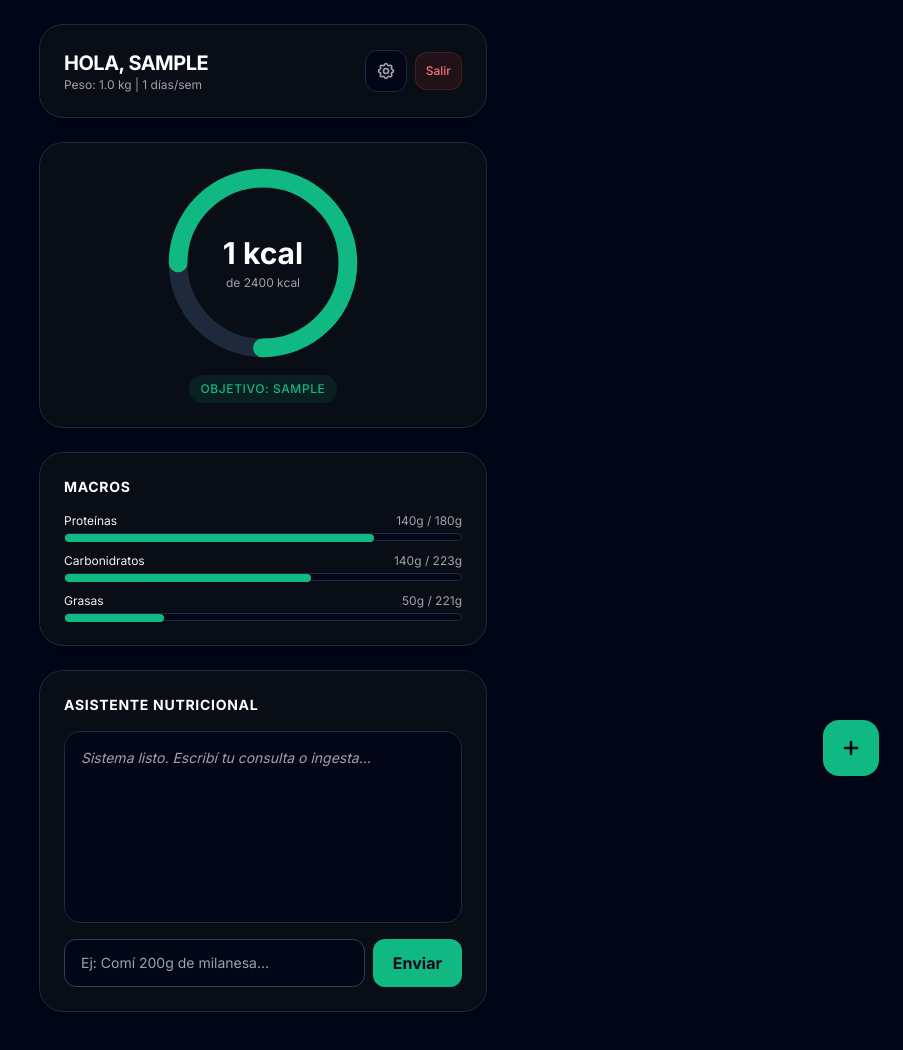
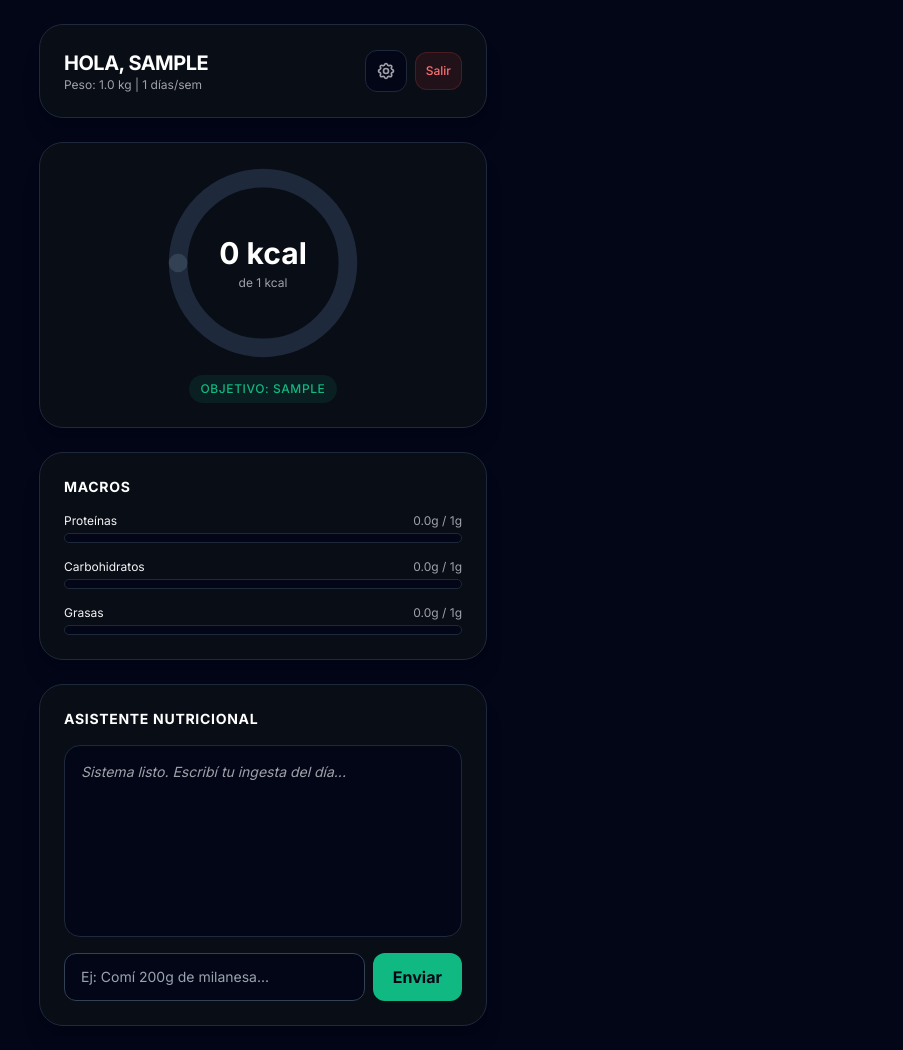
Before and after one commit to urbinatti/Urbinatti-Analytics, a Flask app: page / in a window 1280 px wide. Shown: the whole page, without its empty margins (377-1280 px from the left). Before the commit the page ends 1012 px from the top, so only its background shows below. Run offline with Flask 3, Linux system fonts and the light colour scheme; the visitor is signed in with stand-in values (Sample User, id 1); tables that the repository leaves empty hold one stand-in row (values such as "Sample post"); parts of the project's set-up code (start-up, migrations or seed data) failed here and were passed over; some libraries are stand-ins or nearby versions.

Commit message:
Update index.html

```diff
--- a/templates/index.html
+++ b/templates/index.html
@@ -10,6 +10,7 @@
 </head>
 <body class="bg-[#020617] text-[#f4f4f5] min-h-screen p-4 sm:p-6 pb-24">
     <div class="max-w-md mx-auto space-y-6">
+        <!-- Header -->
         <div class="flex justify-between items-center bg-[#090d16] border border-[#1e293b] rounded-3xl p-6 shadow-xl">
             <div>
                 <h1 class="text-xl font-bold tracking-tight text-white uppercase">HOLA, {{ user_data.nombre.split()[0] if user_data.nombre else 'MATÍAS' }}</h1>
@@ -23,59 +24,65 @@
             </div>
         </div>
 
+        <!-- Calorías / Círculo de Progreso -->
         <div class="bg-[#090d16] border border-[#1e293b] rounded-3xl p-6 text-center space-y-4 shadow-xl">
             <div class="relative w-48 h-48 mx-auto flex items-center justify-center">
                 <svg class="w-full h-full transform -rotate-90" viewBox="0 0 36 36">
                     <path class="text-[#1e293b]" stroke-width="3.5" stroke="currentColor" fill="none" d="M18 2.0845 a 15.9155 15.9155 0 0 1 0 31.831 a 15.9155 15.9155 0 0 1 0 -31.831"/>
-                    <path class="text-[#10b981]" stroke-dasharray="75, 100" stroke-width="3.5" stroke-linecap="round" stroke="currentColor" fill="none" d="M18 2.0845 a 15.9155 15.9155 0 0 1 0 31.831 a 15.9155 15.9155 0 0 1 0 -31.831"/>
+                    <path id="cal-circle-progress" class="transition-all duration-500" stroke-dasharray="0, 100" stroke-width="3.5" stroke-linecap="round" stroke="currentColor" fill="none" d="M18 2.0845 a 15.9155 15.9155 0 0 1 0 31.831 a 15.9155 15.9155 0 0 1 0 -31.831"/>
                 </svg>
                 <div class="absolute inset-0 flex flex-col items-center justify-center">
-                    <span class="text-3xl font-extrabold text-white">{{ user_data.calorias_objetivo }} kcal</span>
-                    <span class="text-xs text-[#a1a1aa] mt-1">de 2400 kcal</span>
+                    <span id="cal-cons-text" class="text-3xl font-extrabold text-white">{{ consumos.calorias_cons | round }} kcal</span>
+                    <span class="text-xs text-[#a1a1aa] mt-1">de {{ user_data.calorias_objetivo | round }} kcal</span>
                 </div>
             </div>
             <div class="text-xs text-[#10b981] font-medium uppercase tracking-wider bg-[#10b981]/10 py-1.5 px-3 rounded-full inline-block">
-                Objetivo: {{ user_data.objetivo | replace('_', ' ') }}
+                OBJETIVO: {{ user_data.objetivo | replace('_', ' ') }}
             </div>
         </div>
 
+        <!-- Macros -->
         <div class="bg-[#090d16] border border-[#1e293b] rounded-3xl p-6 space-y-4 shadow-xl">
             <h2 class="text-sm font-bold text-white tracking-wider uppercase">Macros</h2>
-            <div class="space-y-3">
+            <div class="space-y-4">
+                <!-- Proteínas -->
                 <div>
                     <div class="flex justify-between text-xs mb-1 text-[#f4f4f5]">
                         <span>Proteínas</span>
-                        <span class="text-[#a1a1aa]">140g / 180g</span>
+                        <span id="prot-text" class="text-[#a1a1aa]">{{ consumos.proteinas_cons | round(1) }}g / {{ user_data.proteinas_objetivo }}g</span>
                     </div>
-                    <div class="w-full bg-[#020617] border border-[#1e293b] rounded-full h-2">
-                        <div class="bg-[#10b981] h-2 rounded-full" style="width: 78%"></div>
+                    <div class="w-full bg-[#020617] border border-[#1e293b] rounded-full h-2.5 overflow-hidden">
+                        <div id="prot-bar" class="h-2.5 rounded-full transition-all duration-500" style="width: 0%"></div>
                     </div>
                 </div>
+                <!-- Carbohidratos -->
                 <div>
                     <div class="flex justify-between text-xs mb-1 text-[#f4f4f5]">
-                        <span>Carbonidratos</span>
-                        <span class="text-[#a1a1aa]">140g / 223g</span>
+                        <span>Carbohidratos</span>
+                        <span id="carb-text" class="text-[#a1a1aa]">{{ consumos.carbs_cons | round(1) }}g / {{ user_data.carbs_objetivo }}g</span>
                     </div>
-                    <div class="w-full bg-[#020617] border border-[#1e293b] rounded-full h-2">
-                        <div class="bg-[#10b981] h-2 rounded-full" style="width: 62%"></div>
+                    <div class="w-full bg-[#020617] border border-[#1e293b] rounded-full h-2.5 overflow-hidden">
+                        <div id="carb-bar" class="h-2.5 rounded-full transition-all duration-500" style="width: 0%"></div>
                     </div>
                 </div>
+                <!-- Grasas -->
                 <div>
                     <div class="flex justify-between text-xs mb-1 text-[#f4f4f5]">
                         <span>Grasas</span>
-                        <span class="text-[#a1a1aa]">50g / 221g</span>
+                        <span id="fat-text" class="text-[#a1a1aa]">{{ consumos.grasas_cons | round(1) }}g / {{ user_data.grasas_objetivo }}g</span>
                     </div>
-                    <div class="w-full bg-[#020617] border border-[#1e293b] rounded-full h-2">
-                        <div class="bg-[#10b981] h-2 rounded-full" style="width: 25%"></div>
+                    <div class="w-full bg-[#020617] border border-[#1e293b] rounded-full h-2.5 overflow-hidden">
+                        <div id="fat-bar" class="h-2.5 rounded-full transition-all duration-500" style="width: 0%"></div>
                     </div>
                 </div>
             </div>
         </div>
 
+        <!-- Asistente IA -->
         <div class="bg-[#090d16] border border-[#1e293b] rounded-3xl p-6 space-y-4 shadow-xl">
             <h2 class="text-sm font-bold text-white tracking-wider uppercase">Asistente Nutricional</h2>
             <div id="chat-box" class="bg-[#020617] border border-[#1e293b] rounded-2xl h-48 overflow-y-auto p-4 space-y-3 text-sm text-[#f4f4f5]">
-                <p class="text-[#a1a1aa] italic">Sistema listo. Escribí tu consulta o ingesta...</p>
+                <p class="text-[#a1a1aa] italic">Sistema listo. Escribí tu ingesta del día...</p>
             </div>
             <div class="flex gap-2">
                 <input type="text" id="mensaje-input" placeholder="Ej: Comí 200g de milanesa..." class="flex-1 bg-[#020617] border border-[#334155] rounded-xl px-4 py-3 text-white text-sm focus:outline-none focus:border-[#10b981]">
@@ -86,13 +93,59 @@
         </div>
     </div>
 
-    <div class="fixed bottom-6 right-6">
-        <button onclick="window.scrollTo({top: 0, behavior: 'smooth'})" class="w-14 h-14 bg-[#10b981] hover:bg-[#059669] text-slate-950 rounded-2xl flex items-center justify-center shadow-2xl transition-transform hover:scale-105">
-            <svg class="w-6 h-6" fill="none" stroke="currentColor" viewBox="0 0 24 24"><path stroke-linecap="round" stroke-linejoin="round" stroke-width="2.5" d="M12 6v6m0 0v6m0-6h6m-6 0H6"/></svg>
-        </button>
-    </div>
+    <script>
+        const objetivos = {
+            calorias: {{ user_data.calorias_objetivo }},
+            proteinas: {{ user_data.proteinas_objetivo }},
+            carbs: {{ user_data.carbs_objetivo }},
+            grasas: {{ user_data.grasas_objetivo }}
+        };
 
-    <script>
+        function actualizarUI(cons) {
+            document.getElementById('cal-cons-text').innerText = Math.round(cons.calorias_cons) + ' kcal';
+            document.getElementById('prot-text').innerText = cons.proteinas_cons.toFixed(1) + 'g / ' + objetivos.proteinas + 'g';
+            document.getElementById('carb-text').innerText = cons.carbs_cons.toFixed(1) + 'g / ' + objetivos.carbs + 'g';
+            document.getElementById('fat-text').innerText = cons.grasas_cons.toFixed(1) + 'g / ' + objetivos.grasas + 'g';
+
+            const pctCal = (cons.calorias_cons / objetivos.calorias) * 100;
+            const pctProt = (cons.proteinas_cons / objetivos.proteinas) * 100;
+            const pctCarb = (cons.carbs_cons / objetivos.carbs) * 100;
+            const pctFat = (cons.grasas_cons / objetivos.grasas) * 100;
+
+            // Círculo calorías
+            const circle = document.getElementById('cal-circle-progress');
+            circle.setAttribute('stroke-dasharray', `${Math.min(pctCal, 100)}, 100`);
+            circle.style.color = getColorClass(pctCal, cons.calorias_cons);
+
+            // Barras de macros
+            setBarProgress('prot-bar', 'prot-text', pctProt, cons.proteinas_cons);
+            setBarProgress('carb-bar', 'carb-text', pctCarb, cons.carbs_cons);
+            setBarProgress('fat-bar', 'fat-text', pctFat, cons.grasas_cons);
+        }
+
+        function getColorClass(pct, actual) {
+            if (actual === 0 || pct === 0) return '#334155'; // Gris neutro cuando está vacío
+            if (pct <= 100) return '#10b981'; // Verde óptimo
+            if (pct <= 110) return '#f59e0b'; // Amarillo perdonable
+            return '#ef4444'; // Rojo crítico
+        }
+
+        function setBarProgress(barId, textId, pct, actual) {
+            const bar = document.getElementById(barId);
+            bar.style.width = Math.min(pct, 100) + '%';
+            const color = getColorClass(pct, actual);
+            bar.style.backgroundColor = color;
+            document.getElementById(textId).style.color = actual === 0 ? '#a1a1aa' : color;
+        }
+
+        // Inicializar al cargar con los valores actuales del servidor
+        actualizarUI({
+            calorias_cons: {{ consumos.calorias_cons }},
+            proteinas_cons: {{ consumos.proteinas_cons }},
+            grasas_cons: {{ consumos.grasas_cons }},
+            carbs_cons: {{ consumos.carbs_cons }}
+        });
+
         async function enviarMensaje() {
             const input = document.getElementById('mensaje-input');
             const chatBox = document.getElementById('chat-box');
@@ -112,6 +165,10 @@
                 const data = await res.json();
                 chatBox.innerHTML += `<div><strong class="text-emerald-400">IA:</strong> ${data.respuesta.replace(/\\n/g, '<br>')}</div>`;
                 chatBox.scrollTop = chatBox.scrollHeight;
+
+                if (data.consumos) {
+                    actualizarUI(data.consumos);
+                }
             } catch (err) {
                 chatBox.innerHTML += `<div class="text-red-400"><strong>Error:</strong> Conexión fallida.</div>`;
             }
```
